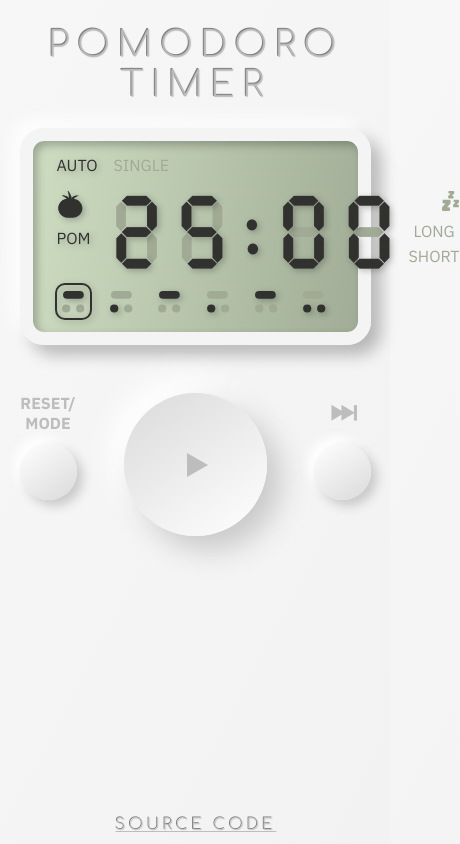
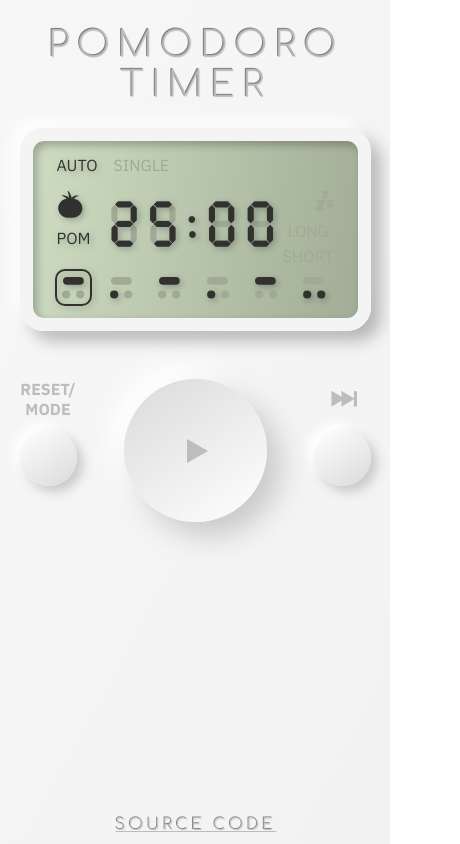
Before and after one commit to carlos815/pomodoro, a React (Create React App) app: page / in a window 390 px wide. Shown: the whole page, 460 px wide, since content can reach past the window. Built offline with nearby package versions, Linux system fonts and the light colour scheme; what redux-subscriber would draw is missing.

Commit message:
fixed mobile version

```diff
--- a/src/App.scss
+++ b/src/App.scss
@@ -44,6 +44,7 @@ body {
 h1 {
   font-family: 'Comfortaa', cursive;
   font-size: 36px;
+
   font-style: normal;
   font-weight: 400;
   line-height: 40px;
@@ -218,9 +219,9 @@ button {
     justify-content: space-around;
     & .counter {
       margin: 0;
-      transform: translateY(5px);
+      //transform: translateY(5px);
       font-variant-numeric: tabular-nums;
-      padding-left: 21px;
+      padding-left: clamp(0px, 3vw, 21px);
       &::before {
         content: '88:88';
         position: absolute;
@@ -231,12 +232,17 @@ button {
       }
       font-family: 'DJB Digital';
       font-size: 100px;
+      font-size: clamp(16px, 16vw, 100px);
+
       font-weight: normal;
       letter-spacing: 16px;
+      letter-spacing: clamp(0px, 2vw, 16px);
+
       position: relative;
       text-align: center;
       z-index: 10;
       margin-bottom: -10px;
+      align-self: center;
     }
   }
 
```
